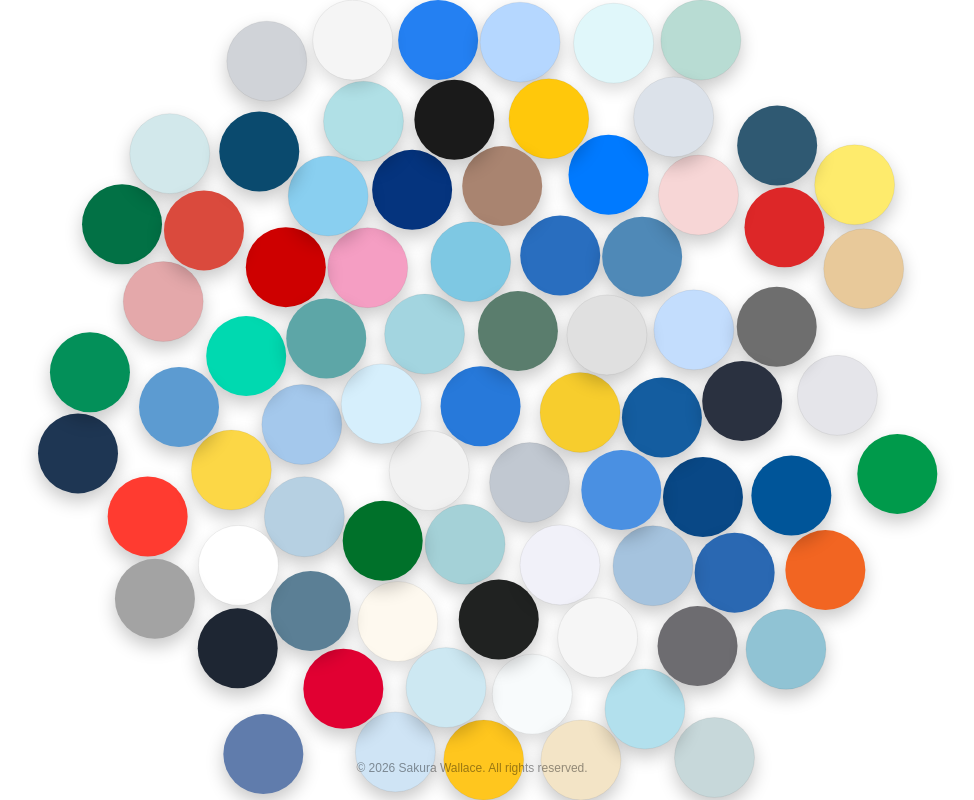
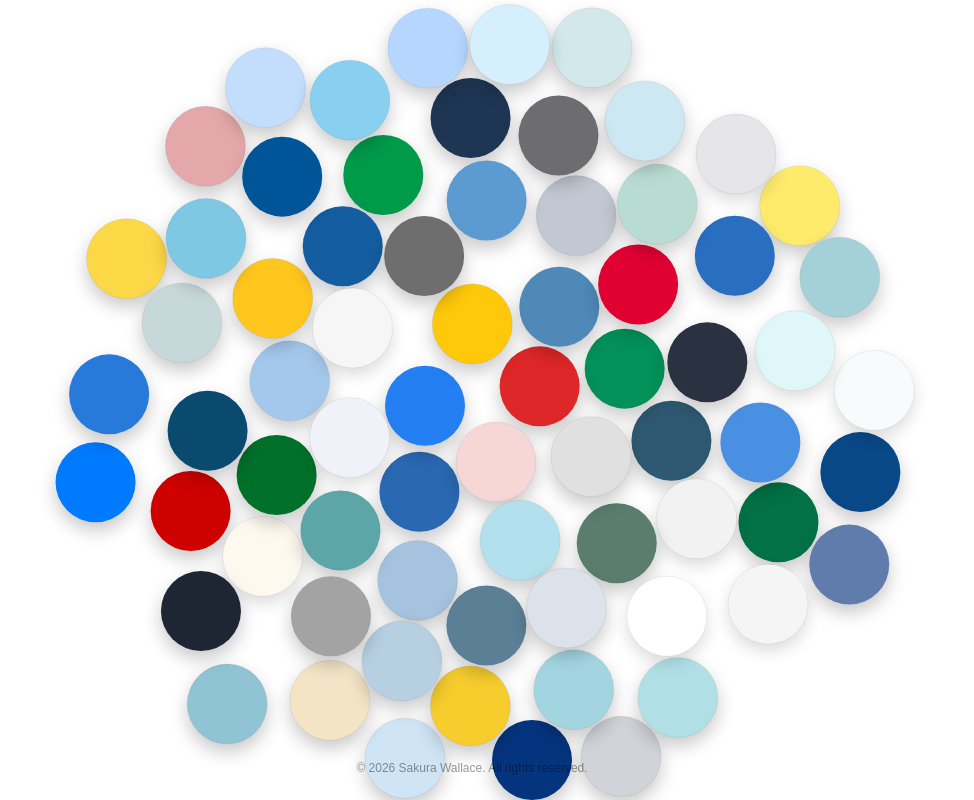
Before and after one commit to o6o6ooo/colour-bubbles, a Next.js app: page / in a window 1280 px wide. Shown: the whole page, without its empty margins (168-1142 px from the left). Built offline with nearby package versions, Linux system fonts and the light colour scheme.

Commit message:
ui: remove some colours

```diff
--- a/src/data/palette.ts
+++ b/src/data/palette.ts
@@ -7,8 +7,6 @@ export const COLORS: PaletteColor[] = [
   { hex: "#A4C8EC" },
   { hex: "#FEEB6C" },
   { hex: "#CFE4F5" },
-  { hex: "#00D9B0" },
-  { hex: "#F59EC3" },
   { hex: "#FFC61E" },
   { hex: "#009A4B" },
   { hex: "#05347E" },
@@ -16,7 +14,6 @@ export const COLORS: PaletteColor[] = [
   { hex: "#1E3653" },
   { hex: "#2F5972" },
   { hex: "#007AFF" },
-  { hex: "#FF3B30" },
   { hex: "#E5E5EA", isWhite: true },
   { hex: "#C1C8D1" },
   { hex: "#CE0000" },
@@ -39,7 +36,6 @@ export const COLORS: PaletteColor[] = [
   { hex: "#F2F2F2", isWhite: true },
   { hex: "#D2E8EB" },
   { hex: "#F3E4C6" },
-  { hex: "#E8C99A" },
   { hex: "#F7D6D6" },
   { hex: "#E4A8AA" },
   { hex: "#D0D3D8" },
@@ -55,14 +51,10 @@ export const COLORS: PaletteColor[] = [
   { hex: "#B6D0E2" },
   { hex: "#89CFF0" },
   { hex: "#D6EFFC" },
-  { hex: "#F26522" },
   { hex: "#FFC80B" },
   { hex: "#00712A" },
   { hex: "#005599" },
-  { hex: "#202221" },
-  { hex: "#DA4A3D" },
   { hex: "#F1F1F9", isWhite: true },
-  { hex: "#A98470" },
   { hex: "#607CAC" },
   { hex: "#6D6C70" },
   { hex: "#5DA6A7" },
@@ -77,7 +69,6 @@ export const COLORS: PaletteColor[] = [
   { hex: "#E0E0E0" },
   { hex: "#A3A3A3" },
   { hex: "#6E6E6E" },
-  { hex: "#1A1A1A" },
   { hex: "#2A3140" },
   { hex: "#0A4A6E" },
   { hex: "#F5F5F5", isWhite: true },
```
